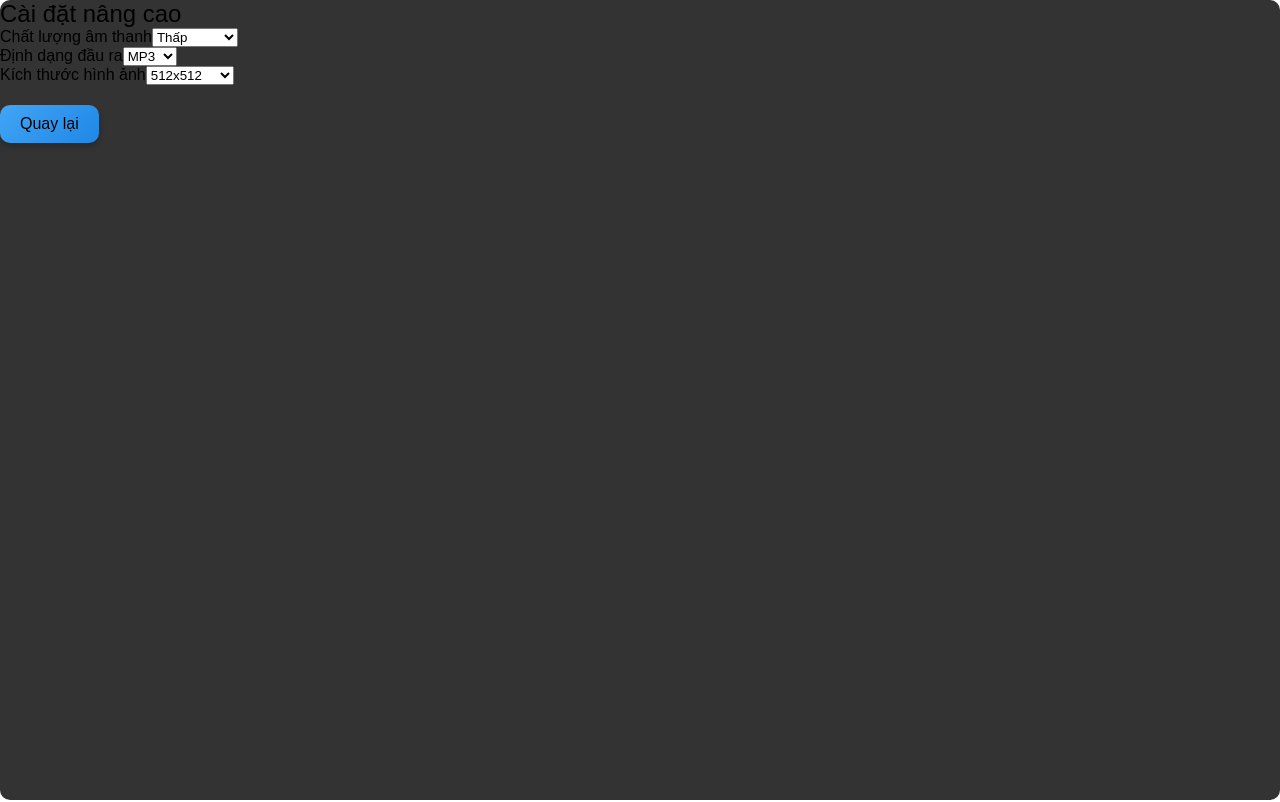
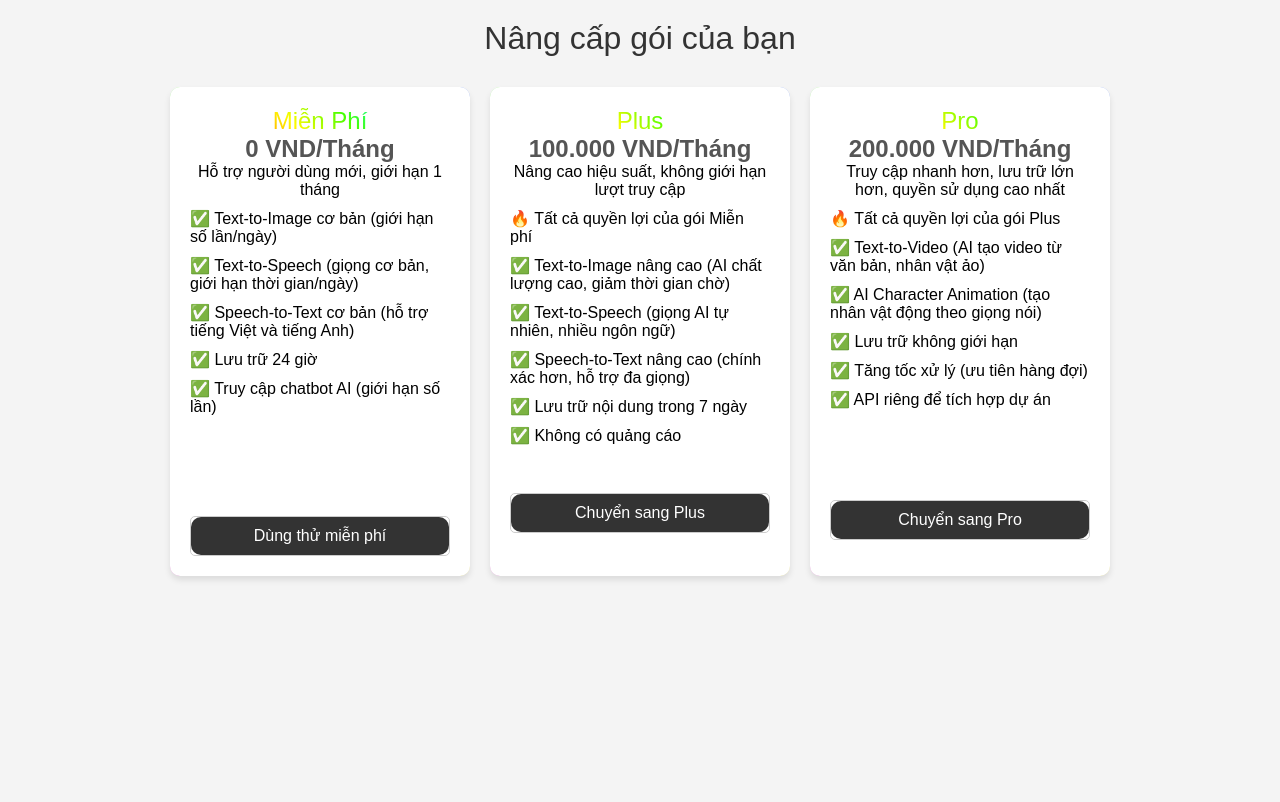
Before and after one commit to vobao-xD/NT208__Project__Text-to-everything, a React (Vite) app in the folder Desktop/wsl_backup/NT208_Frontend_New/NT208_Project_ReactJS/: page /advanced in a window 1280 px wide. Built offline with nearby package versions, Linux system fonts and the light colour scheme; a web font is replaced by a local one.

Commit message:
hoan thien advanced

```diff
--- /dev/null
+++ b/Desktop/wsl_backup/NT208_Frontend_New/NT208_Project_ReactJS/src/Advanced.css
@@ -0,0 +1,132 @@
+@import url('https://fonts.googleapis.com/css2?family=Inter:wght@400;600&display=swap');
+
+body {
+    font-family: 'Inter', sans-serif;
+    text-align: center;
+    background-color: #f4f4f4;
+    margin: 0;
+    padding: 0;
+}
+
+h1 {
+    margin-top: 20px;
+    color: #333;
+}
+
+.container {
+    display: flex;
+    justify-content: center;
+    gap: 20px;
+    margin-top: 30px;
+}
+.plan {
+    position: relative;
+    background: white;
+    padding: 20px;
+    border-radius: 10px;
+    box-shadow: 0px 4px 6px rgba(0, 0, 0, 0.1);
+    flex: 1;
+    max-width: 300px;
+    overflow: hidden;
+}
+.plan::before {
+    content: "";
+    position: absolute;
+    top: -2px;
+    left: -2px;
+    right: -2px;
+    bottom: -2px;
+    z-index: -1;
+    border-radius: 12px;
+    background: linear-gradient(45deg, #ff00ff, #ff7300, #fffb00, #48ff00, #00ffd5, #002bff);
+    filter: blur(10px);
+    opacity: 0.8;
+    transition: opacity 0.3s ease-in-out;
+}
+
+.plan:hover::before {
+    opacity: 1;
+}
+.plan h2 {
+    color: #10b981;
+}
+
+.price {
+    font-size: 24px;
+    font-weight: bold;
+    color: #555;
+}
+
+ul {
+    list-style: none;
+    padding: 0;
+    text-align: left;
+}
+
+li {
+    margin: 10px 0;
+}
+.btn {
+    width: 100%;
+    margin-top: 50px;
+    padding: 15px 40px;
+    border: none;
+    outline: none;
+    color: #FFF;
+    cursor: pointer;
+    position: relative;
+    z-index: 0;
+    border-radius: 12px;
+  }
+  .btn::after {
+    content: "";
+    z-index: -1;
+    position: absolute;
+    width: 100%;
+    height: 100%;
+    background-color: #333;
+    left: 0;
+    top: 0;
+    border-radius: 10px;
+  }
+  @keyframes glowing {
+    0% {background-position: 0 0;}
+    50% {background-position: 400% 0;}
+    100% {background-position: 0 0;}
+  }
+.btn::before {
+    content: "";
+    background: linear-gradient(
+      45deg,
+      #FF0000, #FF7300, #FFFB00, #48FF00,
+      #00FFD5, #002BFF, #FF00C8, #FF0000
+    );
+    position: absolute;
+    top: -2px;
+    left: -2px;
+    background-size: 600%;
+    z-index: -1;
+    width: calc(100% + 4px);
+    height:  calc(100% + 4px);
+    filter: blur(8px);
+    animation: glowing 20s linear infinite;
+    transition: opacity .3s ease-in-out;
+    border-radius: 10px;
+    opacity: 0;
+  }
+.btn:hover::before {
+    opacity: 1;
+  }
+.btn:active:after {
+    background: transparent;
+  }
+
+  .btn:active {
+    color: #000;
+    font-weight: bold;
+  }
+h2{
+    background: linear-gradient(45deg, #ff00ff, #ff7300, #fffb00, #48ff00, #00ffd5, #002bff);
+    -webkit-background-clip: text;
+    -webkit-text-fill-color: transparent;
+}
--- a/Desktop/wsl_backup/NT208_Frontend_New/NT208_Project_ReactJS/src/pages/Advanced.jsx
+++ b/Desktop/wsl_backup/NT208_Frontend_New/NT208_Project_ReactJS/src/pages/Advanced.jsx
@@ -1,46 +1,100 @@
 import React from 'react';
-import { useNavigate } from 'react-router-dom';
+import "../Advanced.css";
 
 const Advanced = () => {
-    const navigate = useNavigate();
+  const handlePayment = async (plan) => {
+    let amount;
+    if (plan === "plus") {
+      amount = 100000;
+    } else if (plan === "pro") {
+      amount = 200000;
+    } else {
+      alert("Gói không hợp lệ!");
+      return;
+    }
+
+    try {
+      const response = await fetch(`http://localhost:8000/momo/create-payment?amount=${amount}`, {
+        method: "POST",
+        headers: {
+          "Accept": "application/json",
+        },
+      });
+
+      const data = await response.json();
+      if (response.ok) {
+        alert("Thanh toán thành công! Link: " + data.payUrl);
+        window.location.href = data.payUrl;
+      } else {
+        alert("Lỗi thanh toán: " + data.message);
+      }
+    } catch (error) {
+      alert("Lỗi khi tạo đơn hàng!");
+      console.error("Lỗi:", error);
+    }
+  };
 
   return (
-        <div className="advanced-container">
-            <div className="advanced-section">
-                <h2>Cài đặt nâng cao</h2>
-                <div className="setting-group">
-                    <label>Chất lượng âm thanh</label>
-                    <select>
-                        <option>Thấp</option>
-                        <option>Trung bình</option>
-                        <option>Cao</option>
-                    </select>
+    <>
+      <h1>Nâng cấp gói của bạn</h1>
+      <div className="container">
+        <div className="plan free">
+          <h2>Miễn Phí</h2>
+          <p className="price">0 VND/Tháng</p>
+          <p>Hỗ trợ người dùng mới, giới hạn 1 tháng</p>
+          <ul>
+            <li>✅ Text-to-Image cơ bản (giới hạn số lần/ngày)</li>
+            <li>✅ Text-to-Speech (giọng cơ bản, giới hạn thời gian/ngày)</li>
+            <li>✅ Speech-to-Text cơ bản (hỗ trợ tiếng Việt và tiếng Anh)</li>
+            <li>✅ Lưu trữ 24 giờ</li>
+            <li>✅ Truy cập chatbot AI (giới hạn số lần)</li>
+          </ul>
+          <button className="btn" style={{ marginTop: '100px' }}>Dùng thử miễn phí</button>
         </div>
-                <div className="setting-group">
-                    <label>Định dạng đầu ra</label>
-                    <select>
-                        <option>MP3</option>
-                        <option>WAV</option>
-                        <option>OGG</option>
-                    </select>
+
+        <div className="plan plus">
+          <h2>Plus</h2>
+          <p className="price">100.000 VND/Tháng</p>
+          <p>Nâng cao hiệu suất, không giới hạn lượt truy cập</p>
+          <ul>
+            <li>🔥 Tất cả quyền lợi của gói Miễn phí</li>
+            <li>✅ Text-to-Image nâng cao (AI chất lượng cao, giảm thời gian chờ)</li>
+            <li>✅ Text-to-Speech (giọng AI tự nhiên, nhiều ngôn ngữ)</li>
+            <li>✅ Speech-to-Text nâng cao (chính xác hơn, hỗ trợ đa giọng)</li>
+            <li>✅ Lưu trữ nội dung trong 7 ngày</li>
+            <li>✅ Không có quảng cáo</li>
+          </ul>
+          <button
+            className="btn upgrade"
+            style={{marginTop:'48px'}}
+            onClick={() => handlePayment('plus')}
+          >
+            Chuyển sang Plus
+          </button>
         </div>
-                <div className="setting-group">
-                    <label>Kích thước hình ảnh</label>
-                    <select>
-                        <option>512x512</option>
-                        <option>768x768</option>
-                        <option>1024x1024</option>
-                    </select>
-                </div>
+
+        <div className="plan pro">
+          <h2>Pro</h2>
+          <p className="price">200.000 VND/Tháng</p>
+          <p>Truy cập nhanh hơn, lưu trữ lớn hơn, quyền sử dụng cao nhất</p>
+          <ul>
+            <li>🔥 Tất cả quyền lợi của gói Plus</li>
+            <li>✅ Text-to-Video (AI tạo video từ văn bản, nhân vật ảo)</li>
+            <li>✅ AI Character Animation (tạo nhân vật động theo giọng nói)</li>
+            <li>✅ Lưu trữ không giới hạn</li>
+            <li>✅ Tăng tốc xử lý (ưu tiên hàng đợi)</li>
+            <li>✅ API riêng để tích hợp dự án</li>
+          </ul>
           <button
-                    className="fixed-button"
-                    onClick={() => navigate('/generate')}
-                    style={{ marginTop: '20px' }}
+            className="btn upgrade"
+            style={{ marginTop: '91px' }}
+            onClick={() => handlePayment('pro')}
           >
-                    Quay lại
+            Chuyển sang Pro
           </button>
         </div>
       </div>
+    </>
   );
 };
 
```
Lines whose indentation alone changed are shown as unchanged.
